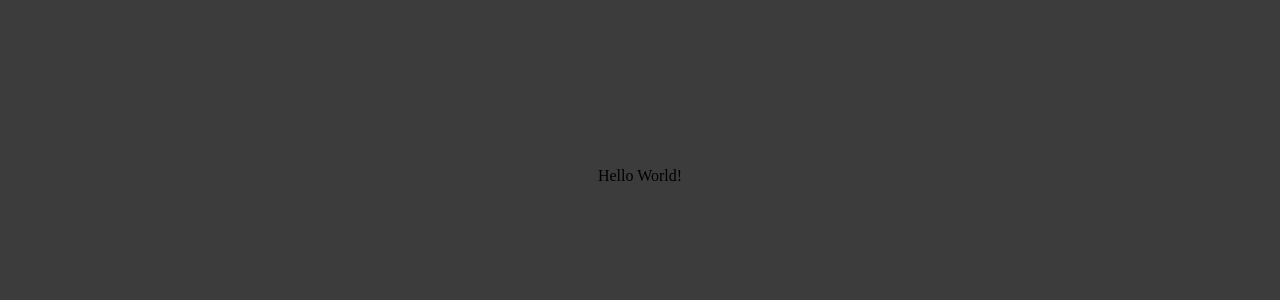
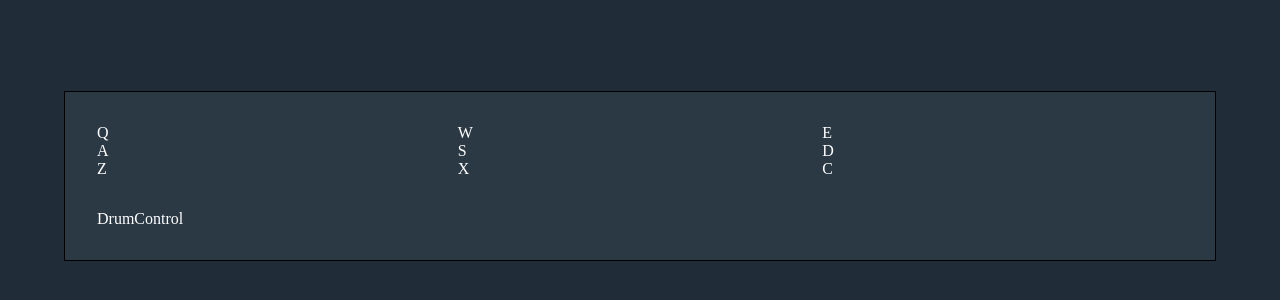
Before and after one commit to BB2455/Drum-Machine, a React (Create React App) app: page / in a window 1280 px wide. Shown: the part 224-524 px from the top of the page. Built offline with nearby package versions, Linux system fonts and the light colour scheme.

Commit message:
added drumpads functionality

```diff
--- a/src/App.jsx
+++ b/src/App.jsx
@@ -1,7 +1,22 @@
 import "./styles/styles.css";
+import DrumPad from "./components/DrumPad";
+import DrumControl from "./components/DrumControl";
+import { KeysData } from "./DrumKeysData";
 
 function App() {
-  return <div className="container">Hello World!</div>;
+  return (
+    <div className="container">
+      <div className="inner-container" id="drum-machine">
+        <div className="drumPadContainer">
+          {KeysData.map((keyData) => {
+            return <DrumPad key={keyData.key} keyData={keyData} />;
+          })}
+        </div>
+        <div id="display"></div>
+        <DrumControl />
+      </div>
+    </div>
+  );
 }
 
 export default App;
--- /dev/null
+++ b/src/DrumKeysData.js
@@ -0,0 +1,58 @@
+// Sources from: https://forum.freecodecamp.org/t/drum-kit-with-testable-user-stories-guinea-pigs-needed/66354
+
+export const KeysData = [
+  {
+    key: "Q",
+    keyCode: "KeyQ",
+    name: "Heater 1",
+    src: "https://s3.amazonaws.com/freecodecamp/drums/Heater-1.mp3",
+  },
+  {
+    key: "W",
+    keyCode: "KeyW",
+    name: "Heater 2",
+    src: "https://s3.amazonaws.com/freecodecamp/drums/Heater-2.mp3",
+  },
+  {
+    key: "E",
+    keyCode: "KeyE",
+    name: "Heater 3",
+    src: "https://s3.amazonaws.com/freecodecamp/drums/Heater-3.mp3",
+  },
+  {
+    key: "A",
+    keyCode: "KeyA",
+    name: "Heater 4",
+    src: "https://s3.amazonaws.com/freecodecamp/drums/Heater-4_1.mp3",
+  },
+  {
+    key: "S",
+    keyCode: "KeyS",
+    name: "Clap",
+    src: "https://s3.amazonaws.com/freecodecamp/drums/Heater-6.mp3",
+  },
+  {
+    key: "D",
+    keyCode: "KeyD",
+    name: "Open HH",
+    src: "https://s3.amazonaws.com/freecodecamp/drums/Dsc_Oh.mp3",
+  },
+  {
+    key: "Z",
+    keyCode: "KeyZ",
+    name: "Kick n' Hat",
+    src: "https://s3.amazonaws.com/freecodecamp/drums/Kick_n_Hat.mp3",
+  },
+  {
+    key: "X",
+    keyCode: "KeyX",
+    name: "Kick",
+    src: "https://s3.amazonaws.com/freecodecamp/drums/RP4_KICK_1.mp3",
+  },
+  {
+    key: "C",
+    keyCode: "KeyC",
+    name: "Closed HH",
+    src: "https://s3.amazonaws.com/freecodecamp/drums/Cev_H2.mp3",
+  },
+];
--- /dev/null
+++ b/src/components/DrumControl/index.jsx
@@ -0,0 +1,7 @@
+import React from "react";
+
+const DrumControl = () => {
+  return <div>DrumControl</div>;
+};
+
+export default DrumControl;
--- /dev/null
+++ b/src/components/DrumPad/index.jsx
@@ -0,0 +1,34 @@
+import React, { useEffect, useCallback, useMemo } from "react";
+
+const DrumPad = ({ keyData }) => {
+  const keyAudio = useMemo(() => new Audio(keyData.src), [keyData]);
+  const playAudio = useCallback(() => {
+    console.log("Hit Key: " + keyData.keyCode);
+    keyAudio.currentTime = 0;
+    keyAudio.play();
+  }, [keyAudio, keyData]);
+
+  useEffect(() => {
+    document.addEventListener("keydown", (event) => {
+      if (event.code === keyData.keyCode) {
+        playAudio();
+      }
+    });
+    return () => {
+      document.removeEventListener("keydown", (event) => {
+        if (event.code === keyData.keyCode) {
+          playAudio();
+        }
+      });
+    };
+  }, [keyData, playAudio]);
+
+  return (
+    <div id={keyData.name} className="drum-pad" onClick={playAudio}>
+      <audio className="clip" id={keyData.key} src={keyData.src} />
+      {keyData.key}
+    </div>
+  );
+};
+
+export default DrumPad;
--- a/src/styles/styles.css
+++ b/src/styles/styles.css
@@ -6,7 +6,7 @@
 }
 
 body {
-  background: #3c3c3c;
+  background: #202c37;
 }
 
 .container {
@@ -22,4 +22,27 @@ body {
       -ms-flex-align: center;
           align-items: center;
 }
+
+.inner-container {
+  display: -webkit-box;
+  display: -ms-flexbox;
+  display: flex;
+  -webkit-box-orient: vertical;
+  -webkit-box-direction: normal;
+      -ms-flex-direction: column;
+          flex-direction: column;
+  width: 90%;
+  color: white;
+  background: #2b3945;
+  padding: 2rem;
+  border: 1px solid black;
+  gap: 1rem;
+}
+
+.drumPadContainer {
+  display: -ms-grid;
+  display: grid;
+  -ms-grid-columns: (auto)[3];
+      grid-template-columns: repeat(3, auto);
+}
 /*# sourceMappingURL=styles.css.map */
--- a/src/styles/styles.scss
+++ b/src/styles/styles.scss
@@ -5,7 +5,7 @@
 }
 
 body {
-  background: #3c3c3c;
+  background: hsl(207, 26%, 17%);
 }
 
 .container {
@@ -15,3 +15,19 @@ body {
   justify-content: center;
   align-items: center;
 }
+
+.inner-container {
+  display: flex;
+  flex-direction: column;
+  width: 90%;
+  color: hsl(0, 0%, 100%);
+  background: hsl(209, 23%, 22%);
+  padding: 2rem;
+  border: 1px solid black;
+  gap: 1rem;
+}
+
+.drumPadContainer {
+  display: grid;
+  grid-template-columns: repeat(3, auto);
+}
```
Also changed, not shown: 1 other file (tests, documents, lock files or other folders).
